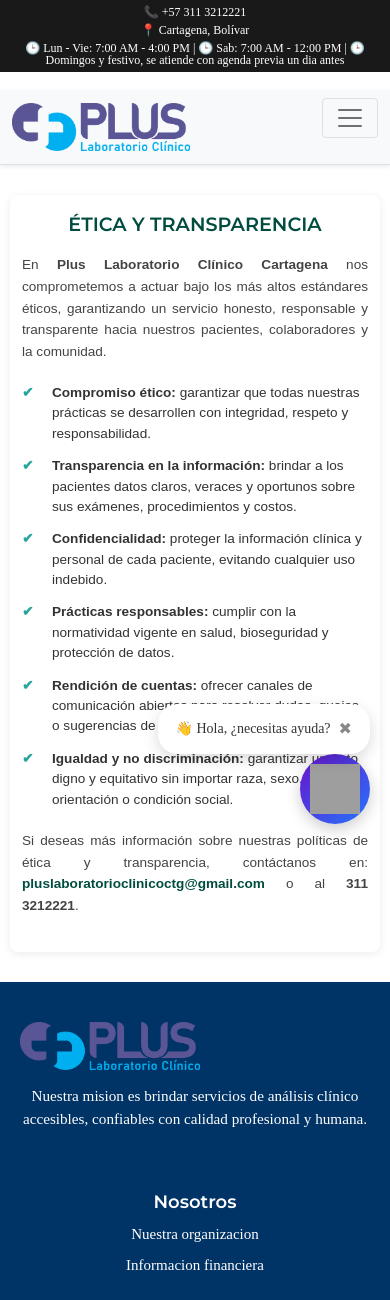
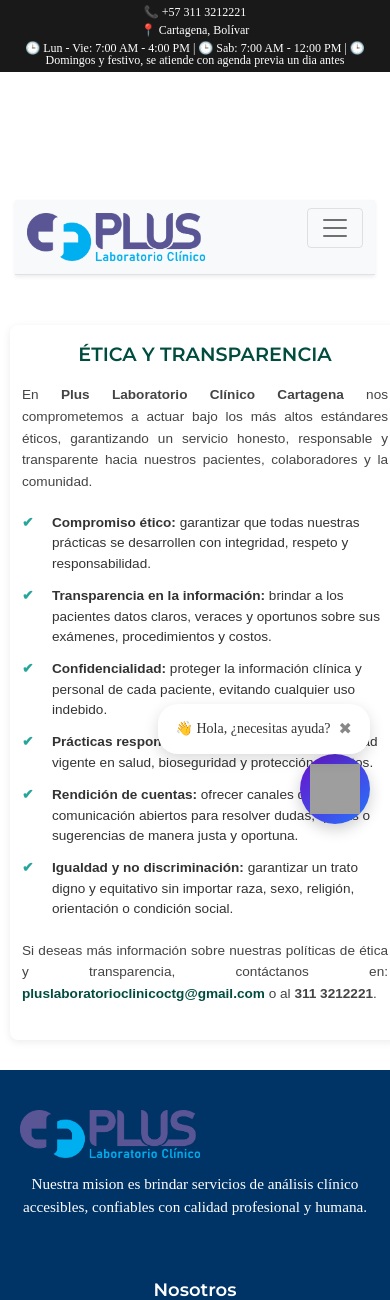
Before and after one commit to manuelp0635/laboratorioclinico, a PHP site: page /etica.html in a window 390 px wide. Shown: the top 1300 px of the page. Run offline with PHP 8.4, Linux system fonts and the light colour scheme; grey boxes are pictures that could not be loaded.

Commit message:
Update styles.css

```diff
--- a/css/styles.css
+++ b/css/styles.css
@@ -828,6 +828,32 @@ section.domicilio-section {
 /* ============================
    Promociones del Mes (limpio)
 ============================ */
+
+.promociones-mes {
+  margin: 20px auto;
+  text-align: center;
+  max-width: 800px;
+}
+
+.promo-carrusel {
+  overflow: hidden;
+  position: relative;
+}
+
+.promo-slides {
+  display: flex;
+  justify-content: center;
+  align-items: center;
+}
+
+.promo-img {
+  width: 100%;
+  max-width: 600px;
+  border-radius: 10px;
+  display: none; /* por defecto oculto */
+}
+
+
 .promociones-mes {
   text-align: center;
   margin: 20px auto;
@@ -2061,6 +2087,15 @@ textarea.form-control {
   display: inline-block;
 }
 
+/* ===========================
+   PROMOCIONES MES
+=========================== */
+
+
+/* ==========================
+   FIN PROMOCIONES MES
+=========================== */
+
 /* Footer (ajustes adicionales) */
 .footer {
   padding-top: 40px;
@@ -2291,3 +2326,86 @@ img, video {
     grid-template-columns: repeat(3, 1fr);
   }
 }
+
+/* ============================
+    NUEVOS ESTILOS INTEGRADOS
+=============================== */
+
+/* ========== Ajuste para la barra de contacto fija ========== */
+body {
+  margin: 0;
+  /* Asegúrate de dejar espacio arriba igual a la altura de la barra */
+  /* Ejemplo: si la barra mide ~50px en escritorio y más en móvil */
+  padding-top: 50px;
+}
+
+@media (max-width: 768px) {
+  body {
+    padding-top: 70px;  /* aumenta espacio en tablet/móvil */
+  }
+}
+
+@media (max-width: 480px) {
+  body {
+    padding-top: 90px;  /* más espacio para la barra en móviles pequeños */
+  }
+}
+
+/* ========== Ajustes para contenedores principales ========== */
+section {
+  width: 100%;
+  max-width: 1200px;
+  margin: 0 auto;  /* centrado horizontal */
+  padding: 20px 15px;  /* menor padding lateral en responsive */
+}
+
+/* ========== Ajustes para carrusel de promociones ========== */
+.promo-slides {
+  display: flex;
+  flex-wrap: nowrap; /* impide que bajen en filas inesperadas */
+  overflow-x: auto;  /* permite scroll horizontal si es necesario */
+  gap: 10px;
+  justify-content: center;
+}
+
+.promo-img {
+  flex: 0 0 auto;   /* cada imagen no se encoge más de lo necesario */
+  width: auto;
+  max-width: 100%;
+}
+
+/* ========== Evitar scroll horizontal no deseado ========== */
+html, body {
+  overflow-x: hidden; /* guarda contra contenido que desborde horizontalmente */
+}
+
+/* ========== Ajustes específicos responsive adicionales ========== */
+@media (max-width: 576px) {
+  .promo-slides {
+    gap: 6px;
+  }
+  .promociones-mes {
+    margin: 10px;
+    padding: 15px;
+  }
+  .promociones-mes h3 {
+    font-size: 1.3rem;
+  }
+}
+
+@media (max-width: 768px) {
+  .promociones-mes h3 {
+    font-size: 1.5rem;
+  }
+}
+
+/* ========== Otros contenedores con margen lateral excesivo ========== */
+.promociones-container {
+  display: flex;
+  flex-wrap: wrap;
+  justify-content: center;
+  gap: 15px;
+  padding: 10px;
+}
+
+/* Asegurarte de que los elementos no tengan márgenes laterales excesivos que empujen contenido fuera */
```
